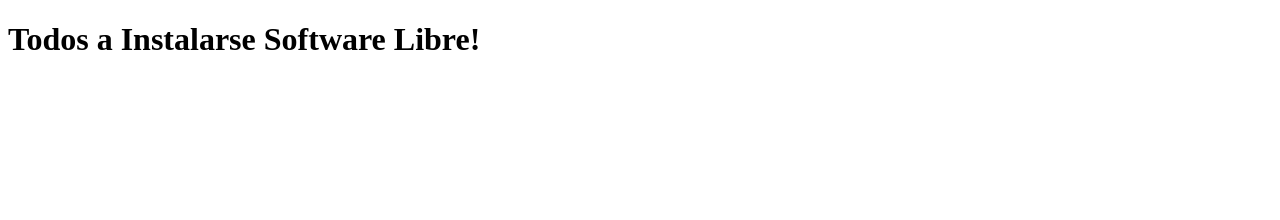
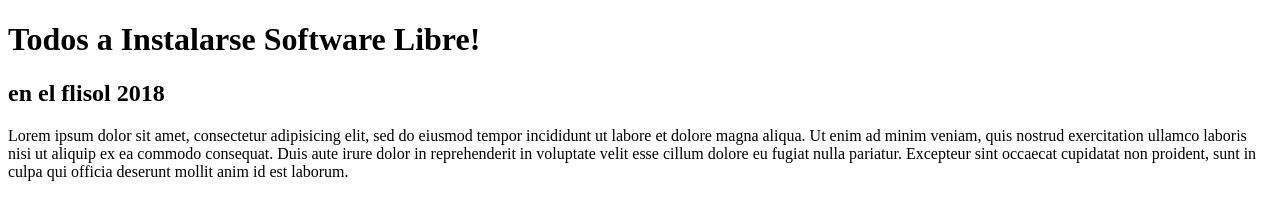
Before and after one commit to benjiCastillo/flisol2018, a plain HTML site: page index.html in a window 1280 px wide. Drawn offline with Linux system fonts and the light colour scheme.

Commit message:
eh anadido un h2 y un p

```diff
--- a/index.html
+++ b/index.html
@@ -8,5 +8,7 @@
 </head>
 <body>
     <H1>Todos a Instalarse Software Libre!</H1>
+    <h2>en el flisol 2018</h2>
+    <p>Lorem ipsum dolor sit amet, consectetur adipisicing elit, sed do eiusmod tempor incididunt ut labore et dolore magna aliqua. Ut enim ad minim veniam, quis nostrud exercitation ullamco laboris nisi ut aliquip ex ea commodo consequat. Duis aute irure dolor in reprehenderit in voluptate velit esse cillum dolore eu fugiat nulla pariatur. Excepteur sint occaecat cupidatat non proident, sunt in culpa qui officia deserunt mollit anim id est laborum.</p>
 </body>
 </html>
```
